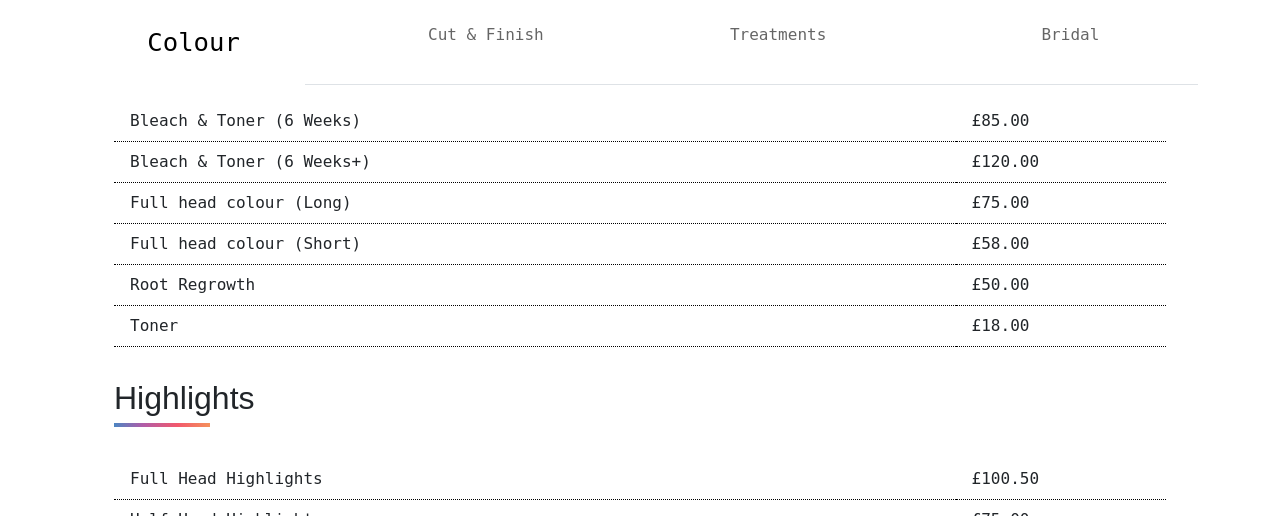
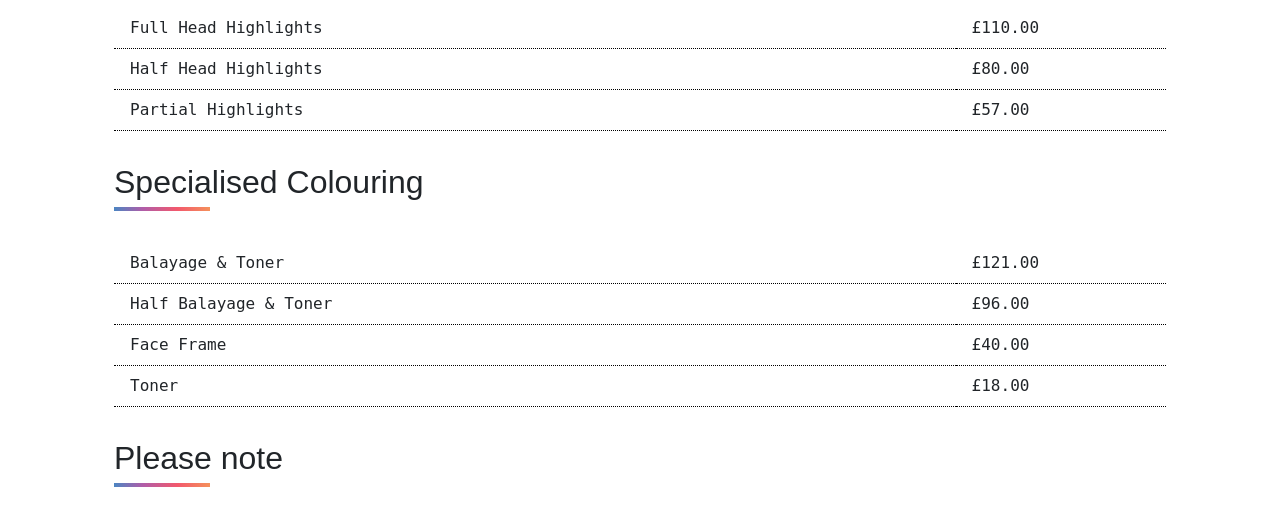
Before and after one commit to GmillsWebDev/BethChappleHair, a PHP site: page /services.html in a window 1280 px wide. Shown: the part 1117-1633 px from the top of the page. Run offline with PHP 8.4, Linux system fonts and the light colour scheme; some libraries are stand-ins or nearby versions; some web fonts are replaced.

Commit message:
pricing and tab updates

```diff
--- a/sass/main.css
+++ b/sass/main.css
@@ -954,7 +954,7 @@ main h2::after {
 }
 #ServicesPage #myTab {
   display: flex;
-  justify-content: space-between;
+  justify-content: space-around;
 }
 #ServicesPage #myTab .nav-item {
   width: 20%;
--- a/services.html
+++ b/services.html
@@ -154,7 +154,7 @@
           </div>
         </div>
       </div>
-      <div class="container">
+      <!-- <div class="container">
         <div class="row">
           <div class="col-12">
             <div class="gradientBox flex-child">
@@ -176,7 +176,7 @@
             </div>
           </div>
         </div>
-      </div>
+      </div> -->
       <div class="container">
         <div class="row">
           <div class="col-12">
@@ -236,7 +236,7 @@
                   </div>
                 </div>
               </div>
-              <div class="nav-item" role="presentation">
+              <!-- <div class="nav-item" role="presentation">
                 <div
                   class="nav-link"
                   id="bridal-tab"
@@ -252,7 +252,7 @@
                     <div class="title">Bridal</div>
                   </div>
                 </div>
-              </div>
+              </div> -->
             </div>
 
             <div class="tab-content accordion" id="myTabContent">
@@ -287,24 +287,16 @@
                         <div class="col-sm-12">
                           <table class="table table-borderless">
                             <tr>
-                              <td><p>Bleach & Toner (6 Weeks)</p></td>
-                              <td><p>£85.00</p></td>
-                            </tr>
-                            <tr>
-                              <td>Bleach & Toner (6 Weeks+)</td>
-                              <td>£120.00</td>
-                            </tr>
-                            <tr>
                               <td>Full head colour (Long)</td>
                               <td>£75.00</td>
                             </tr>
                             <tr>
                               <td>Full head colour (Short)</td>
-                              <td>£58.00</td>
+                              <td>£63.00</td>
                             </tr>
                             <tr>
                               <td>Root Regrowth</td>
-                              <td>£50.00</td>
+                              <td>£56.00</td>
                             </tr>
                             <tr>
                               <td>Toner</td>
@@ -315,34 +307,34 @@
                           <table class="table table-borderless">
                             <tr>
                               <td>Full Head Highlights</td>
-                              <td>£100.50</td>
+                              <td>£110.00</td>
                             </tr>
                             <tr>
                               <td>Half Head Highlights</td>
-                              <td>£75.00</td>
+                              <td>£80.00</td>
                             </tr>
                             <tr>
                               <td>Partial Highlights</td>
-                              <td>£50.00</td>
+                              <td>£57.00</td>
                             </tr>
                           </table>
                           <h2>Specialised Colouring</h2>
                           <table class="table table-borderless">
                             <tr>
-                              <td>Balayage</td>
-                              <td>£95.00</td>
+                              <td>Balayage & Toner</td>
+                              <td>£121.00</td>
                             </tr>
                             <tr>
-                              <td>Half Balayage</td>
-                              <td>£70.00</td>
-                            </tr>
-                            <tr>
-                              <td>Top Up Balayage</td>
-                              <td>£50.00</td>
+                              <td>Half Balayage & Toner</td>
+                              <td>£96.00</td>
                             </tr>
                             <tr>
                               <td>Face Frame</td>
-                              <td>£35.00</td>
+                              <td>£40.00</td>
+                            </tr>
+                            <tr>
+                              <td>Toner</td>
+                              <td>£18.00</td>
                             </tr>
                           </table>
                         </div>
@@ -400,12 +392,8 @@
                         <div class="col-sm-12">
                           <table class="table table-borderless">
                             <tr>
-                              <td><p>Cut & Finish</p></td>
+                              <td><p>Wash, Cut & Finish</p></td>
                               <td><p>£60.00</p></td>
-                            </tr>
-                            <tr>
-                              <td>Fringe Trim</td>
-                              <td>£5.00</td>
                             </tr>
                             <tr>
                               <td>Blow Dry (Long)</td>
@@ -416,12 +404,12 @@
                               <td>£35.00</td>
                             </tr>
                             <tr>
-                              <td>Dry Syling</td>
-                              <td>£27.00</td>
+                              <td>Hair Up</td>
+                              <td>£60.00</td>
                             </tr>
                             <tr>
-                              <td>Hair Up</td>
-                              <td>£60.00</td>
+                              <td>Gents</td>
+                              <td>£30.00</td>
                             </tr>
                           </table>
                         </div>
@@ -461,20 +449,12 @@
                         <div class="col-sm-12">
                           <table class="table table-borderless">
                             <tr>
-                              <td><p>Mask</p></td>
-                              <td><p>£11.00</p></td>
+                              <td><p>Treatment Mask</p></td>
+                              <td><p>£13.00</p></td>
                             </tr>
                             <tr>
                               <td>Perfection</td>
-                              <td>£10.00</td>
-                            </tr>
-                            <tr>
-                              <td>Wellaplex Add On</td>
-                              <td>£20.00</td>
-                            </tr>
-                            <tr>
-                              <td>Wellaplex Stand Alone</td>
-                              <td>£25.00</td>
+                              <td>£12.00</td>
                             </tr>
                           </table>
                         </div>
@@ -483,7 +463,7 @@
                   </div>
                 </div>
               </div>
-              <div
+              <!-- <div
                 class="tab-pane fade accordion-item"
                 id="bridal-tab-pane"
                 role="tabpanel"
@@ -577,7 +557,7 @@
                     </div>
                   </div>
                 </div>
-              </div>
+              </div> -->
             </div>
           </div>
         </div>
```
